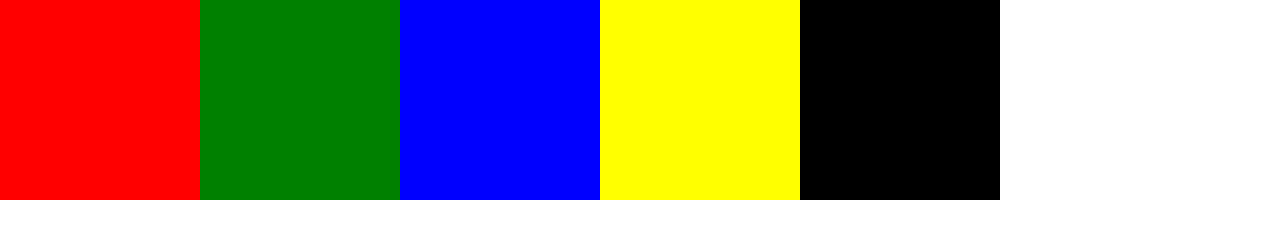
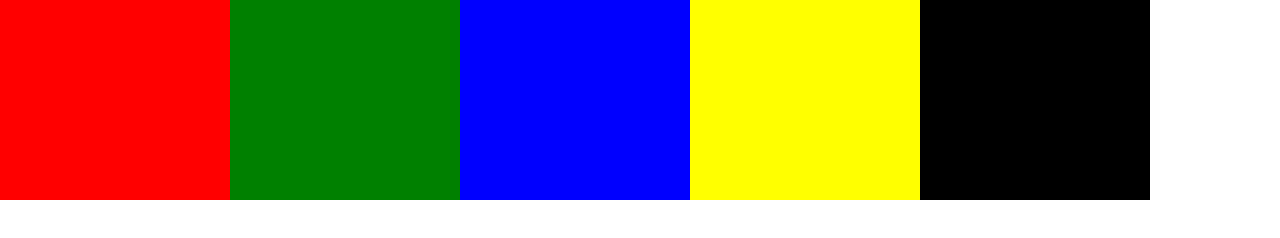
Before and after one commit to Alex666777666/Blocks-in-one-line, a plain HTML site: page index.html in a window 1280 px wide. Drawn offline with nearby package versions, Linux system fonts and the light colour scheme.

Commit message:
Update styles.css

```diff
--- a/styles.css
+++ b/styles.css
@@ -1,9 +1,6 @@
-* {
-  box-sizing: border-box;
-}
 .block {
   height: 200px;
-  width: 200px;
+  width: 230px;
   float: left;
 }
 .red {
```
